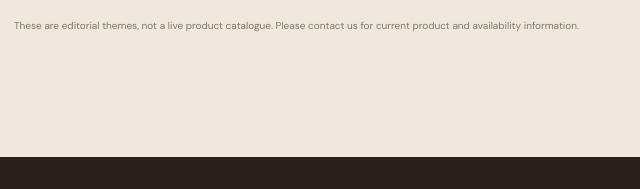
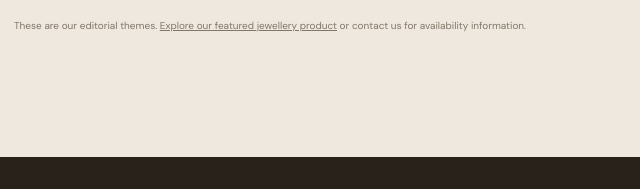
Before and after one commit to HOJ2819/house-of-jewels-site, a plain HTML site: page index.html in a window 1280 px wide. Shown: the part 1885-2074 px from the top of the page, 114-754 px from the left. Drawn offline with nearby package versions, Linux system fonts and the light colour scheme.

Commit message:
Link featured product catalogue from homepage

```diff
--- a/index.html
+++ b/index.html
@@ -24,6 +24,7 @@
     <nav id="primary-nav" class="nav">
       <a href="#about">Our Story</a>
       <a href="#collections">Jewellery</a>
+      <a href="products.html">Shop Products</a>
       <a href="#contact">Contact</a>
     </nav>
   </header>
@@ -75,7 +76,7 @@
           <div class="card-label"><span>03</span><h3>Personal expression</h3></div>
         </article>
       </div>
-      <p class="note">These are editorial themes, not a live product catalogue. Please contact us for current product and availability information.</p>
+      <p class="note">These are our editorial themes. <a href="products.html">Explore our featured jewellery product</a> or contact us for availability information.</p>
     </section>
 
     <section class="quote-band">
```
